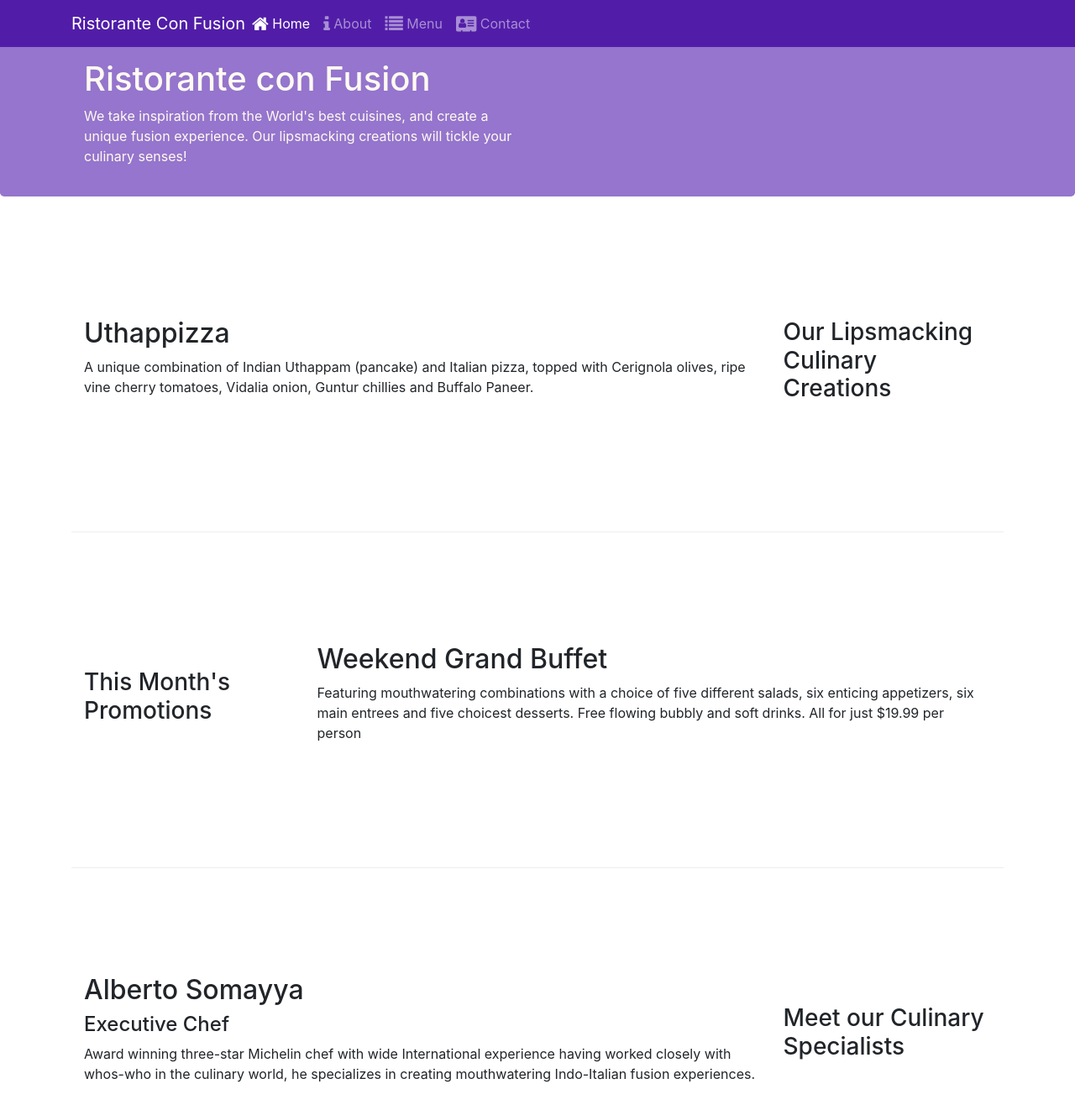
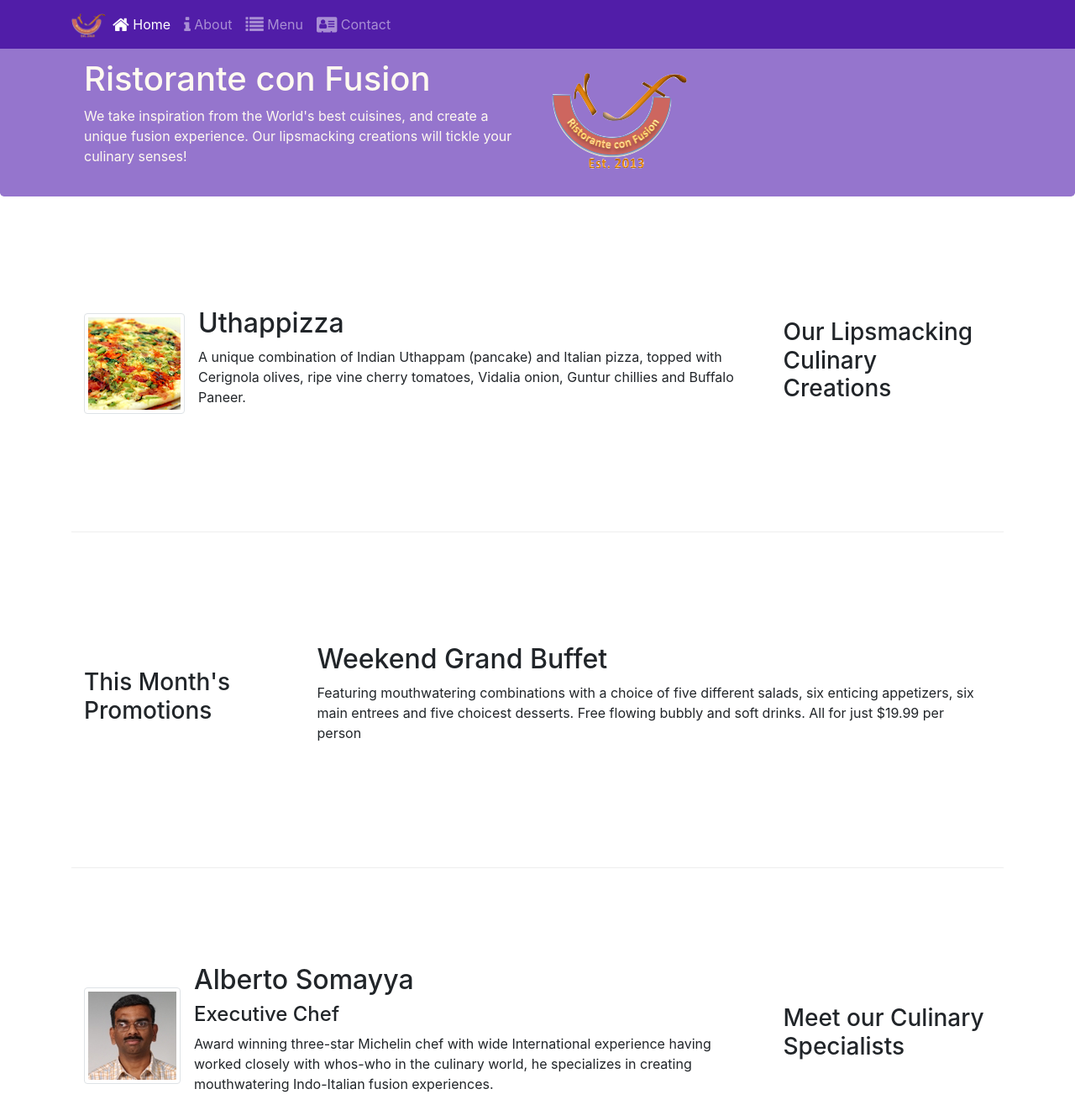
Before and after one commit to 7ganam/confusion-resturant-website-, a website: page index.html in a window 1280 px wide. Shown: the top 1322 px of the page at 84% size. Drawn offline with nearby package versions, Linux system fonts and the light colour scheme.

Commit message:
Images and Media

```diff
--- a/index.html
+++ b/index.html
@@ -23,7 +23,7 @@
             <button class="navbar-toggler" type="button" data-toggle="collapse" data-target="#Navbar">
                 <span class="navbar-toggler-icon"></span>
             </button>
-            <a class="navbar-brand mr-auto" href="#">Ristorante Con Fusion</a>
+            <a class="navbar-brand mr-auto" href="#"><img src="img/logo.png" height="30" width="41"></a>
             <div class= "collapse navbar-collapse" id="Navbar">
                 <ul class="navbar-nav mr-auto">
                     <li class="nav-item active"><a class="nav-link" href="#"><span class="fa fa-home fa-lg"></span> Home</a></li>
@@ -41,7 +41,8 @@
                     <h1>Ristorante con Fusion</h1>
                     <p>We take inspiration from the World's best cuisines, and create a unique fusion experience. Our lipsmacking creations will tickle your culinary senses!</p>
                 </div>
-                <div  class="col-12 col-sm">
+                <div class="col-12 col-sm align-self-center">
+                    <img src="img/logo.png" class="img-fluid">
                 </div>
             </div>
         </div>
@@ -52,9 +53,19 @@
                 <div class = "col-12 col-sm-4 order-sm-last col-md-3">
                     <h3>Our Lipsmacking Culinary Creations</h3>
                 </div>
+
                 <div class = "col col-sm order-sm-first col-md">
-                    <h2>Uthappizza</h2>
-                    <p>A unique combination of Indian Uthappam (pancake) and Italian pizza, topped with Cerignola olives, ripe vine cherry tomatoes, Vidalia onion, Guntur chillies and Buffalo Paneer.</p>
+                    <div class="media">
+                        <img class="d-flex mr-3 img-thumbnail align-self-center"
+                                src="img/uthappizza.png" alt="Uthappizza">
+                        <div class="media-body">
+                            <h2 class="mt-0">Uthappizza</h2>
+                            <p class="d-none d-sm-block">A unique combination of Indian Uthappam (pancake) and
+                                Italian pizza, topped with Cerignola olives, ripe vine
+                                cherry tomatoes, Vidalia onion, Guntur chillies and
+                                Buffalo Paneer.</p>
+                        </div>
+                    </div>
                 </div>
             </div>
 
@@ -74,9 +85,19 @@
                     <h3>Meet our Culinary Specialists</h3>
                 </div>
                 <div class = "col col-sm  order-sm-first col-md">
-                    <h2>Alberto Somayya</h2>
-                    <h4>Executive Chef</h4>
-                    <p>Award winning three-star Michelin chef with wide International experience having worked closely with whos-who in the culinary world, he specializes in creating mouthwatering Indo-Italian fusion experiences. </p>
+                    <div class="media">
+                        <img class="d-flex mr-3 img-thumbnail align-self-center"
+                                src="img/alberto.png" alt="Alberto Somayya">
+                        <div class="media-body">
+                            <h2 class="mt-0">Alberto Somayya</h2>
+                            <h4>Executive Chef</h4>
+                            <p class="d-none d-sm-block">Award winning three-star Michelin chef with wide
+                                International experience having worked closely with
+                                whos-who in the culinary world, he specializes in
+                                creating mouthwatering Indo-Italian fusion experiences.
+                                </p>
+                        </div>
+                    </div>
                 </div>
             </div>
 
```
Also changed, not shown: aboutus.html (+1 -1 lines), contactus.html (+1 -1 lines), img/alberto.png (added), img/buffet.png (added), img/logo.png (added), img/uthappizza.png (added), 1 other file.
